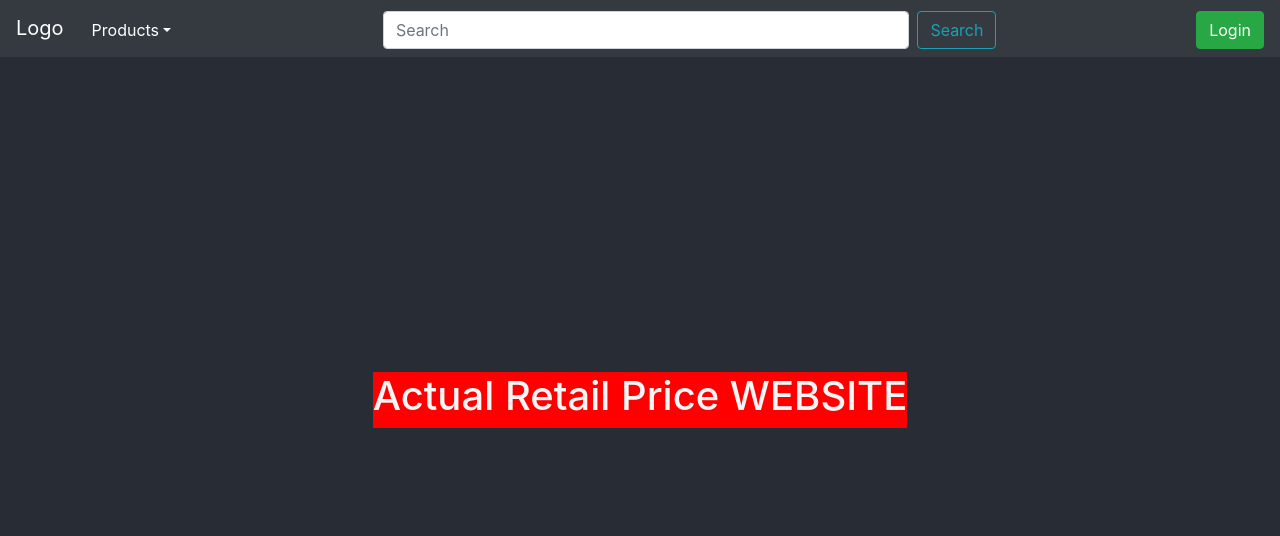
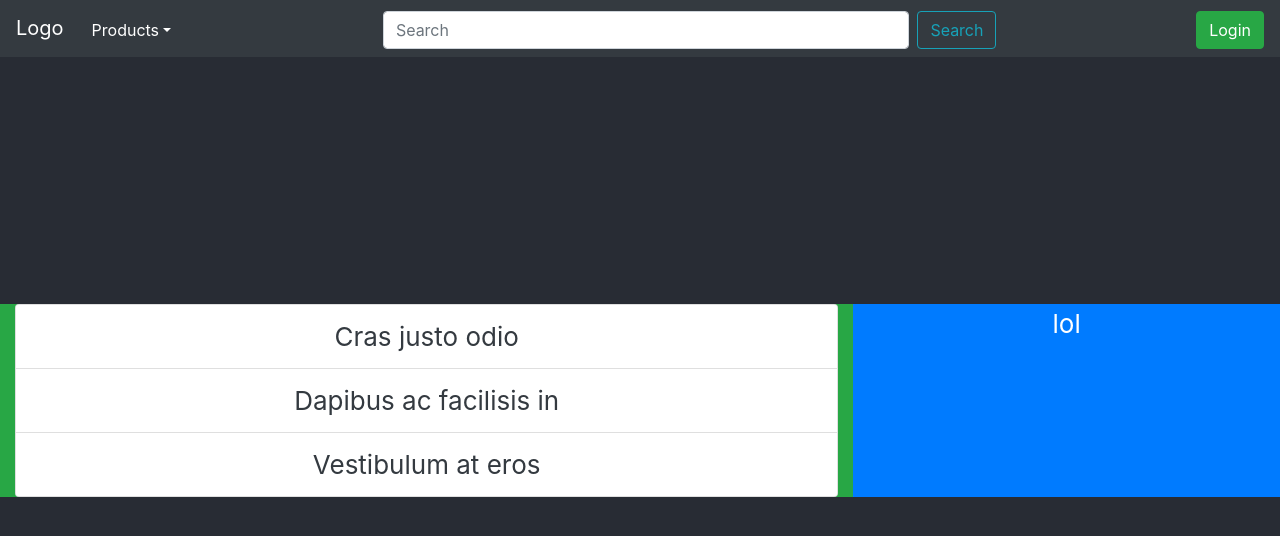
Before and after one commit to rayan1810/arp-company-webapp, a React (Create React App) app: page / in a window 1280 px wide. Shown: the top 536 px of the page. Built offline with nearby package versions, Linux system fonts and the light colour scheme.

Commit message:
feat: modicard

```diff
--- a/src/App.js
+++ b/src/App.js
@@ -1,13 +1,19 @@
 import "bootstrap/dist/css/bootstrap.min.css";
 import "./App.css";
-import { Sample, ModiNavbar, ModiDropdown } from "./components";
+import { Sample, ModiNavbar, ModiDropdown, ModiCard } from "./components";
 
 function App() {
   return (
     <div className="App">
       <header className="App-header">
-          <ModiNavbar dropdown={<ModiDropdown dropdownItems={["Add new product", "Manage"]} />} />
-          <Sample data="Actual Retail Price WEBSITE" />
+        <ModiNavbar dropdown={<ModiDropdown dropdownItems={["Add new product", "Manage"]} />} />
+        <div className="row w-100">
+          <div className="col-md-8 bg-success">
+            <ModiCard></ModiCard>
+          </div>
+          <div className="col-md-4 bg-primary">lol</div>
+        </div>
+
       </header>
     </div>
   );
--- /dev/null
+++ b/src/components/card/index.js
@@ -0,0 +1,14 @@
+import { Card, ListGroup } from "react-bootstrap";
+
+export function ModiCard(props) {
+    return (
+        <Card style={{ width: '18rem' }} className="w-100 text-dark">
+            <ListGroup variant="flush">
+                <ListGroup.Item>Cras justo odio</ListGroup.Item>
+                <ListGroup.Item>Dapibus ac facilisis in</ListGroup.Item>
+                <ListGroup.Item>Vestibulum at eros</ListGroup.Item>
+            </ListGroup>
+        </Card>
+    )
+}
+export default ModiCard;
--- a/src/components/index.js
+++ b/src/components/index.js
@@ -1,3 +1,4 @@
 export * from "./navbar";
 export * from "./samples";
 export * from "./dropdown"
+export * from "./card"
```
